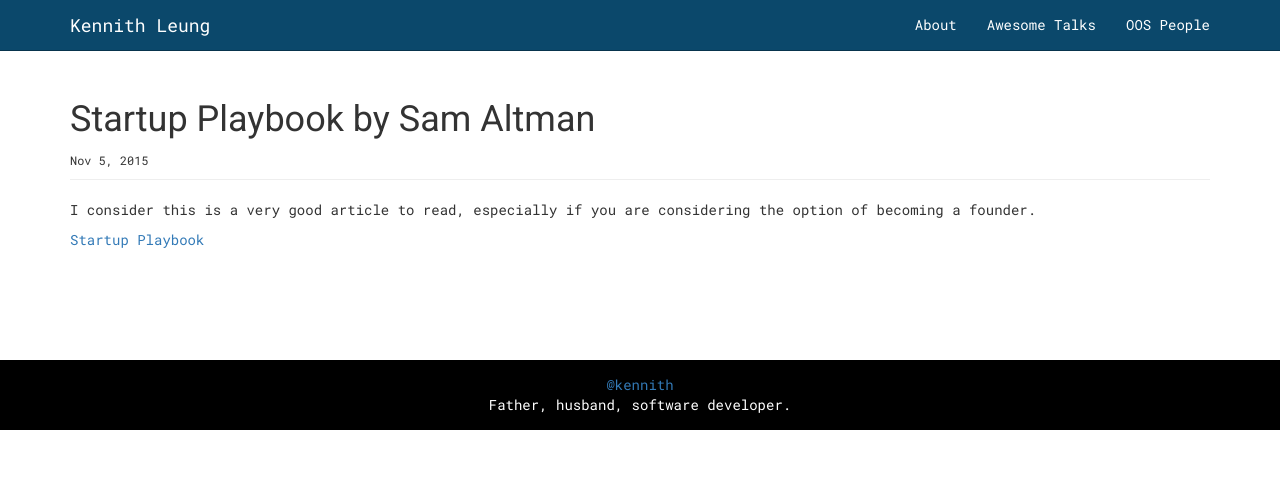
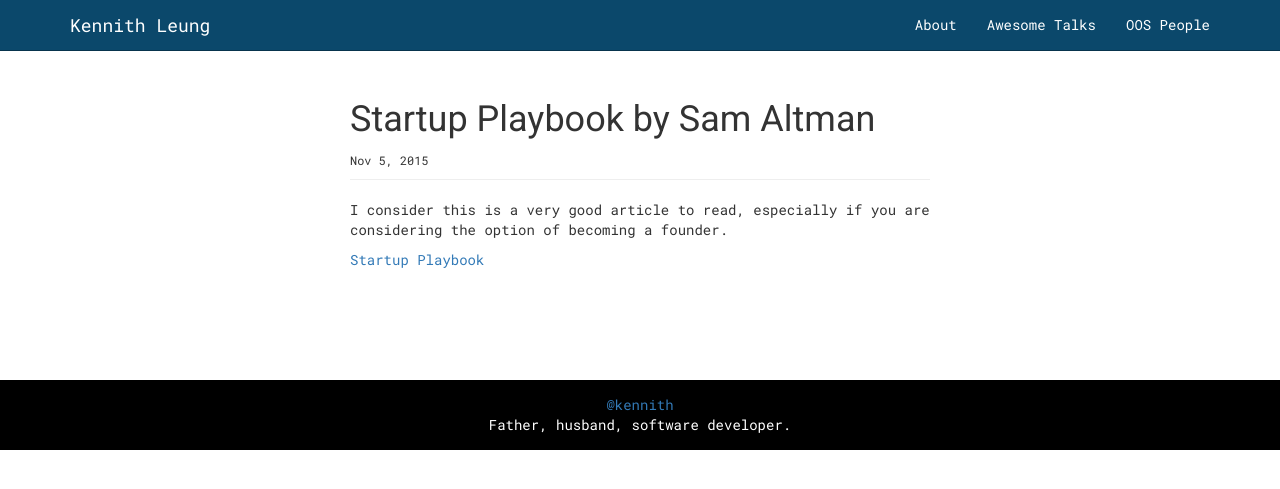
Before and after one commit to kennith/kennith.github.io, a Jekyll site: the page built from _posts/2015-11-05-startup-playbook.markdown, in a window 1280 px wide. Shown: the top 489 px of the page. Built offline with Jekyll 4.4.1, drawn with Linux system fonts in a browser that asks for light colours.

Commit message:
Fix article width

```diff
--- a/_layouts/post.html
+++ b/_layouts/post.html
@@ -3,6 +3,7 @@
 ---
 <article itemscope itemtype="http://schema.org/BlogPosting">
 	<div class="container">
+		<div class="post">
 			<header>
 				<div class="page-header" itemprop="name headline">
 					<h1>
@@ -23,4 +24,5 @@
 				{{ content }}
 			</div>
 		</div>
+	</div>
 </article>
--- a/_sass/main.scss
+++ b/_sass/main.scss
@@ -31,6 +31,13 @@
 	}
 }
 
+.post {
+	@media(min-width: $screen-xs-max) {
+		margin: auto;
+		max-width: 580px;
+	}
+}
+
 @media(max-width: $screen-xs-max) {
 	h1 { font-size: 16px; font-weight: bold;}
 	h2 { font-size: 15px;}
```
Lines whose indentation alone changed are shown as unchanged.
